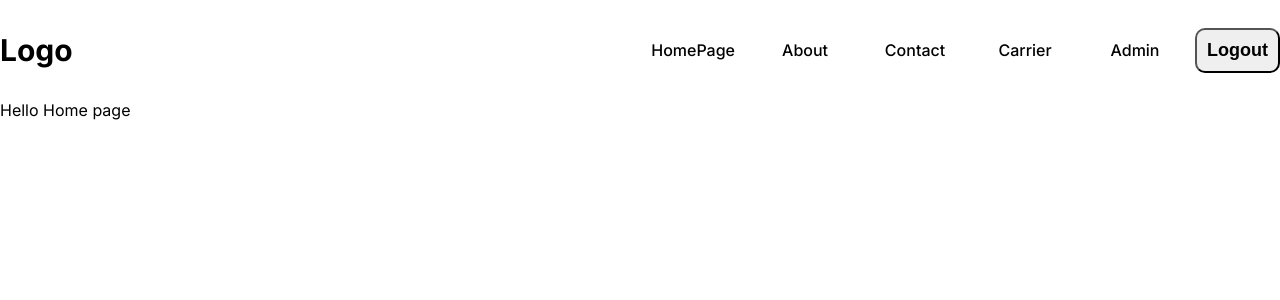
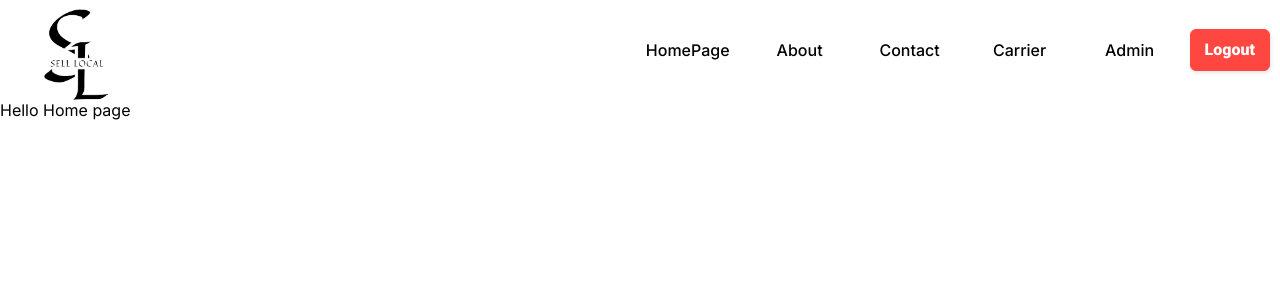
Before and after one commit to shivamgupta002/SellLocal, a Next.js app: page / in a window 1280 px wide. Shown: the top 300 px of the page. Built offline with nearby package versions, Linux system fonts and the light colour scheme.

Commit message:
Edit ui in Navbar

```diff
--- a/src/component/navbar/Navbar.jsx
+++ b/src/component/navbar/Navbar.jsx
@@ -1,10 +1,13 @@
 import Links from "./links/Links";
+import Image from "next/image";
 import styles from "./navbar.module.css";
 const Navbar = () => {
   return (
     <>
       <div className={styles.container}>
-        <div className={styles.logo}>Logo </div>
+        <div className={styles.imgContainer}>
+          <Image src="/Logo.png" alt="Logo" fill className={styles.img} />
+        </div>
         <div>
           <Links />
         </div>
--- a/src/component/navbar/links/links.module.css
+++ b/src/component/navbar/links/links.module.css
@@ -4,13 +4,58 @@
     gap: 10px;
 }
 
+
 .logout {
+    margin-right: 10px;
+    background: #FF4742;
+    border: 1px solid #FF4742;
+    border-radius: 6px;
+    box-shadow: rgba(0, 0, 0, 0.1) 1px 2px 4px;
+    box-sizing: border-box;
+    color: #FFFFFF;
+    cursor: pointer;
+    display: inline-block;
+    font-family: nunito, roboto, proxima-nova, "proxima nova", sans-serif;
+    font-size: 16px;
+    font-weight: 800;
+    line-height: 16px;
+    min-height: 40px;
+    outline: 0;
+    padding: 12px 14px;
+    text-align: center;
+    text-rendering: geometricprecision;
+    text-transform: none;
+    user-select: none;
+    -webkit-user-select: none;
+    touch-action: manipulation;
+    vertical-align: middle;
+}
+
+.logout:hover,
+.logout:active {
+    background-color: initial;
+    background-position: 0 0;
+    color: #FF4742;
+}
+
+.logout:active {
+    opacity: .5;
+}
+
+/* .logout {
     padding: 10px;
     cursor: pointer;
     font-weight: 600;
-    font-size: 18px;
+    font-size: 17.4px;
     border-radius: 10px;
+    margin-right: 10px;
+    background: white;
+    transition:all 2s linear;
 }
+
+.logout:hover {
+    background: pink;
+} */
 
 .menuButton,
 .mobileLinks {
--- a/src/component/navbar/navbar.module.css
+++ b/src/component/navbar/navbar.module.css
@@ -5,7 +5,14 @@
     align-items: center;
 }
 
-.logo {
-    font-size: 30px;
-    font-weight: bold;
+.imgContainer {
+    width: 12%;
+    height: 100%;
+    position: relative;
 }
+
+.img {
+    width: 100%;
+    height: 105%;
+    object-fit: cover;
+}
```
Also changed, not shown: public/Logo.png (added).
